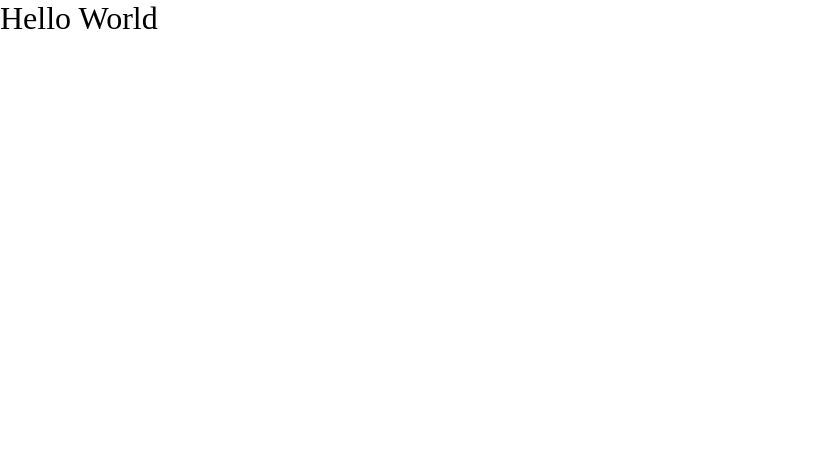
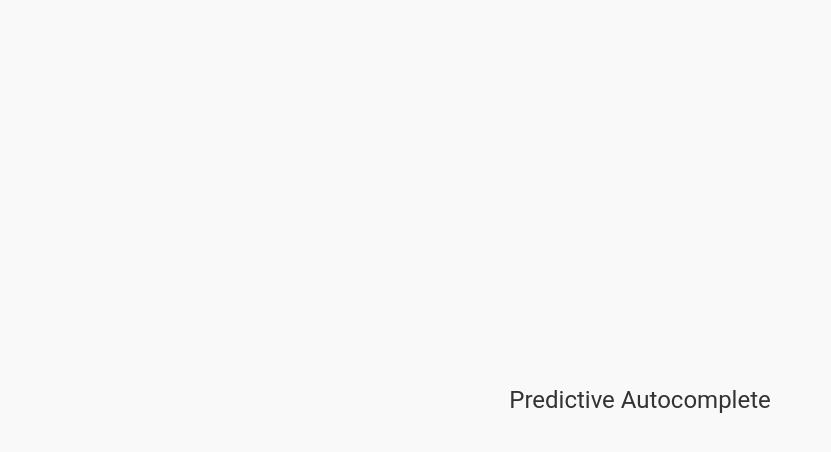
Before and after one commit to StevanFreeborn/gen-ai-experiments, a Vue app in the folder client/: page / in a window 1280 px wide. Shown: the top 452 px of the page, without its empty margins (0-831 px from the left). Built offline with nearby package versions, Linux system fonts and the light colour scheme.

Commit message:
feat: work on inserting auto suggested text into editor

```diff
--- a/client/package.json
+++ b/client/package.json
@@ -16,6 +16,8 @@
   },
   "dependencies": {
     "pinia": "^2.1.7",
+    "@tinymce/tinymce-vue": "5.1.1",
+    "tinymce": "6.8.2",
     "vue": "^3.4.21",
     "vue-router": "^4.3.0"
   },
--- a/client/src/App.vue
+++ b/client/src/App.vue
@@ -1,11 +1,5 @@
-<script setup lang="ts">
-import HelloWorld from './components/HelloWorld.vue';
-</script>
+<script setup lang="ts"></script>
 
 <template>
-  <div class="wrapper">
-    <HelloWorld msg="Hello World" />
-  </div>
+  <RouterView />
 </template>
-
-<style scoped></style>
--- a/client/src/assets/base.css
+++ b/client/src/assets/base.css
@@ -1,3 +1,33 @@
+:root {
+  --bg-color: #f9f9f9;
+  --text-color: #333;
+  --border-color: #ddd;
+  --primary-color: #007bff;
+  --secondary-color: #6c757d;
+  --success-color: #28a745;
+  --danger-color: #dc3545;
+  --warning-color: #ffc107;
+  --info-color: #17a2b8;
+  --light-color: #f8f9fa;
+  --dark-color: #343a40;
+}
+
+@media (prefers-color-scheme: dark) {
+  :root {
+    --bg-color: #333;
+    --text-color: #f9f9f9;
+    --border-color: #555;
+    --primary-color: #0d6efd;
+    --secondary-color: #6c757d;
+    --success-color: #198754;
+    --danger-color: #dc3545;
+    --warning-color: #ffc107;
+    --info-color: #0dcaf0;
+    --light-color: #f8f9fa;
+    --dark-color: #343a40;
+  }
+}
+
 *,
 *::before,
 *::after {
--- a/client/src/assets/main.css
+++ b/client/src/assets/main.css
@@ -1 +1,51 @@
 @import './base.css';
+
+* {
+  margin: 0;
+  padding: 0;
+}
+
+*,
+*::before,
+*::after {
+  box-sizing: border-box;
+}
+
+button {
+  background: none;
+  border: none;
+  outline: none;
+  cursor: pointer;
+}
+
+a {
+  text-decoration: none;
+  color: inherit;
+}
+
+ul {
+  list-style-type: none;
+}
+
+img {
+  max-width: 100%;
+  display: block;
+}
+
+table {
+  width: 100%;
+  border-collapse: collapse;
+}
+
+html,
+body,
+#app {
+  height: 100%;
+}
+
+body {
+  font-family: 'Roboto', sans-serif;
+  font-size: 16px;
+  color: var(--text-color);
+  background-color: var(--bg-color);
+}
--- a/client/src/router/index.ts
+++ b/client/src/router/index.ts
@@ -1,5 +1,4 @@
 import { createRouter, createWebHistory } from 'vue-router';
-import HomeView from '../views/HomeView.vue';
 
 const router = createRouter({
   history: createWebHistory(import.meta.env.BASE_URL),
@@ -7,7 +6,12 @@ const router = createRouter({
     {
       path: '/',
       name: 'home',
-      component: HomeView,
+      component: () => import('../views/HomeView.vue'),
+    },
+    {
+      path: '/autocomplete',
+      name: 'autocomplete',
+      component: () => import('../views/AutocompleteView.vue'),
     },
   ],
 });
--- /dev/null
+++ b/client/src/views/AutocompleteView.vue
@@ -0,0 +1,206 @@
+<script setup>
+import 'tinymce';
+
+/* Required TinyMCE components */
+import 'tinymce/icons/default/icons.min.js';
+import 'tinymce/themes/silver/theme.min.js';
+import 'tinymce/models/dom/model.min.js';
+
+/* Import a skin (can be a custom skin instead of the default) */
+import 'tinymce/skins/ui/oxide/skin.js';
+import 'tinymce/skins/ui/oxide-dark/skin.js';
+
+import 'tinymce/skins/content/default/content.js';
+import 'tinymce/skins/content/dark/content.js';
+
+import Editor from '@tinymce/tinymce-vue';
+import { ref } from 'vue';
+
+const editorValue = ref('');
+const suggestion = ref('');
+
+function createTypingHandlers(delay, callback) {
+  let typingTimer;
+
+  function handleKeyUp(event, editor) {
+    if (editor === undefined) {
+      return;
+    }
+
+    clearTimeout(typingTimer);
+
+    const blacklist = [
+      'ArrowLeft',
+      'ArrowRight',
+      'ArrowUp',
+      'ArrowDown',
+      'Escape',
+      'Tab',
+      'Control',
+      'Alt',
+      'Meta',
+    ];
+
+    if (blacklist.includes(event.key)) {
+      return;
+    }
+
+    typingTimer = setTimeout(() => doneTyping(event, editor), delay);
+  }
+
+  function handleKeyDown(event, editor) {
+    if (editor === undefined) {
+      return;
+    }
+
+    clearTimeout(typingTimer);
+
+    if (!suggestion.value) {
+      return;
+    }
+
+    const firstChar = suggestion.value[0];
+    const suggestionNode = editor.dom.get('ai-suggestion');
+
+    if (event.key === 'Shift') {
+      return;
+    }
+
+    if (event.key === 'Tab') {
+      event.preventDefault();
+      const suggestionNode = editor.dom.get('ai-suggestion');
+      suggestionNode.remove();
+
+      editor.execCommand('mceInsertContent', false, suggestion.value);
+
+      suggestion.value = '';
+      return;
+    }
+
+    if (event.key === 'Escape' || event.key !== firstChar) {
+      suggestionNode.remove();
+      suggestion.value = '';
+      editor.execCommand('mceInsertContent', false, '');
+
+      return;
+    }
+
+    suggestion.value = suggestion.value.slice(1);
+    suggestionNode.textContent = suggestion.value;
+  }
+
+  function doneTyping(event, editor) {
+    callback(event, editor);
+  }
+
+  return {
+    handleKeyUp,
+    handleKeyDown,
+  };
+}
+
+const { handleKeyUp, handleKeyDown } = createTypingHandlers(1000, (event, editor) => {
+  if (!editorValue.value || suggestion.value) {
+    return;
+  }
+
+  const suggestionText = 'Hello, World!';
+
+  const { anchorNode, anchorOffset } = editor.selection.getSel();
+
+  suggestion.value = suggestionText;
+
+  const suggestionNode = editor.dom.get('ai-suggestion');
+
+  if (suggestionNode) {
+    suggestionNode.remove();
+  }
+
+  editor.execCommand(
+    'mceInsertContent',
+    false,
+    `<span id="ai-suggestion" style="opacity: 0.7;">${suggestionText}</span>`
+  );
+
+  editor.selection.setCursorLocation(anchorNode, anchorOffset);
+});
+
+function handleBlur(event, editor) {
+  console.log('blur', event, editor);
+  if (editor === undefined) {
+    return;
+  }
+
+  if (!suggestion.value) {
+    return;
+  }
+
+  const suggestionNode = editor.dom.get('ai-suggestion');
+  suggestionNode.remove();
+  suggestion.value = '';
+}
+</script>
+
+<template>
+  <main>
+    <div id="container" class="container">
+      <Editor
+        class="textarea"
+        api-key="no-api-key"
+        :init="{
+          menubar: false,
+          promotion: false,
+          branding: false,
+          resize: false,
+          extended_valid_elements: 'span[*]',
+          toolbar_mode: 'scrolling',
+          auto_focus: true,
+        }"
+        :inline="true"
+        v-model="editorValue"
+        @keyup="handleKeyUp"
+        @keydown="handleKeyDown"
+        @blur="handleBlur"
+      />
+    </div>
+  </main>
+</template>
+
+<style scoped>
+main {
+  height: 100%;
+  padding: 3rem 1rem;
+}
+
+.container {
+  width: 100%;
+  height: 100%;
+  position: relative;
+}
+
+.textarea {
+  position: relative;
+  border: 1px solid var(--color-border);
+  border-radius: 0.5rem;
+  padding: 0.75rem;
+  width: 100%;
+  height: 100%;
+  resize: none;
+  background-color: var(--color-bg);
+  color: var(--color-text);
+}
+
+.container-mirror {
+  position: absolute;
+  top: 0;
+  left: 0;
+  height: 100%;
+  width: 100%;
+  overflow: hidden;
+  color: red;
+}
+
+.ai-suggestion {
+  opacity: 0.5;
+}
+</style>
--- a/client/src/views/HomeView.vue
+++ b/client/src/views/HomeView.vue
@@ -1,7 +1,34 @@
-<script setup lang="ts"></script>
+<script setup lang="ts">
+import { RouterLink } from 'vue-router';
+</script>
 
 <template>
   <main>
-    <h1>Home</h1>
+    <nav>
+      <ul>
+        <li>
+          <RouterLink to="/autocomplete">Predictive Autocomplete</RouterLink>
+        </li>
+      </ul>
+    </nav>
   </main>
 </template>
+
+<style scoped>
+main {
+  display: flex;
+  justify-content: center;
+  align-items: center;
+  height: 100%;
+}
+
+nav {
+  font-size: 1.5rem;
+}
+
+ul {
+  display: flex;
+  flex-direction: column;
+  gap: 1rem;
+}
+</style>
--- a/client/vite.config.ts
+++ b/client/vite.config.ts
@@ -3,11 +3,10 @@ import { fileURLToPath, URL } from 'node:url';
 import { defineConfig } from 'vite';
 import vue from '@vitejs/plugin-vue';
 import vueJsx from '@vitejs/plugin-vue-jsx';
-import VueDevTools from 'vite-plugin-vue-devtools';
 import mkcert from 'vite-plugin-mkcert';
 
 export default defineConfig({
-  plugins: [vue(), vueJsx(), VueDevTools(), mkcert()],
+  plugins: [vue(), vueJsx(), mkcert()],
   resolve: {
     alias: {
       '@': fileURLToPath(new URL('./src', import.meta.url)),
```
Also changed, not shown: 2 other files (tests, documents, lock files or other folders).
